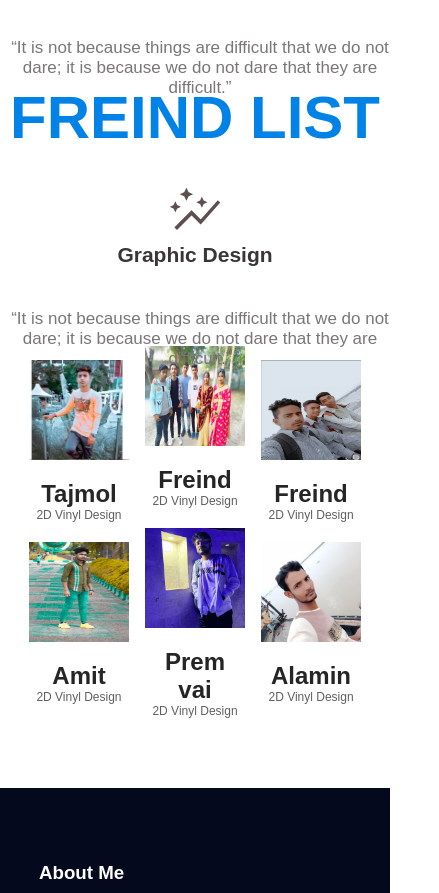
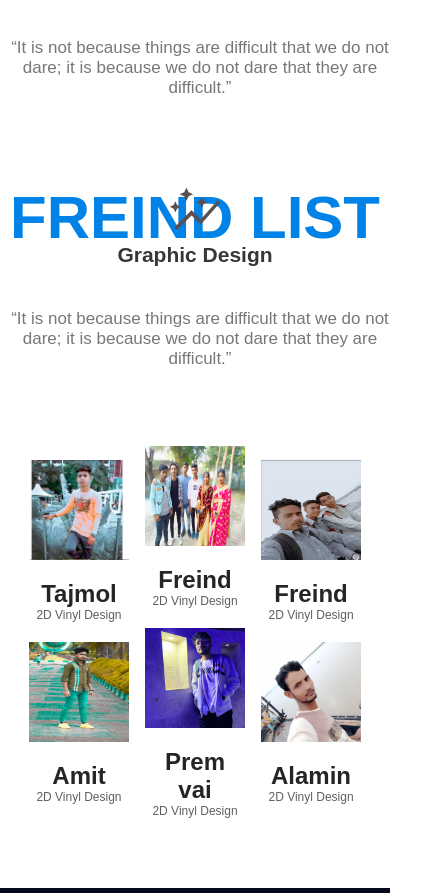
Before and after one commit to alaminmsd/my-project, a plain HTML site: page index.html in a window 390 px wide. Shown: the part 3714-4607 px from the top of the page, 439 px wide, since content can reach past the window. Drawn offline with nearby package versions, Linux system fonts and the light colour scheme.

Commit message:
my project

```diff
--- a/index.html
+++ b/index.html
@@ -219,9 +219,9 @@
     <div class="foot">
      <div class="foot-1">
          <h3>About Me</h3>
-         <p class="p">Hello my dear freind আপনারা সবাই কেমন আছ । আমি কিন্তু ভালো আছি ।
-             আমি আজকে এটা প্রথম web Design করলাম। আমি এটা এখন শিখতেছি ।
-             এর উপর আমি আরও degry করব। আপনার দোয়ায় আরও এগিয়ে যেতে পারি।</p> <br>
+         <p class="p">Hello my dear freind আপনারা সবাই কেমন আছ । <br> আমি কিন্তু ভালো আছি ।
+             আমি আজকে এটা প্রথম web Design করলাম। আমি এটা এখন শিখতেছি । <br>
+             এর উপর আমি আরও degry করব। <br> আপনার দোয়ায় আরও এগিয়ে যেতে পারি।</p> <br>
          <p class="p">Copyright ©2023 All rights reserved | This template is made with</p>
      </div>
      <div class="foot-1">
--- a/style.css
+++ b/style.css
@@ -515,7 +515,7 @@ footer .foot{
 /* .img-Gallary start */
 @media (max-width:952px){
     .friend{
-        margin-top: 900px;
+        margin-top: 1000px;
         height: 30vh;
 
     }
@@ -550,6 +550,9 @@ footer .foot{
     display: block;
     margin: 50px;
  }
+.p{
+    width: 300px;
+ }
  .foot .foot-1 input{
     padding: 10px;
  }
```
